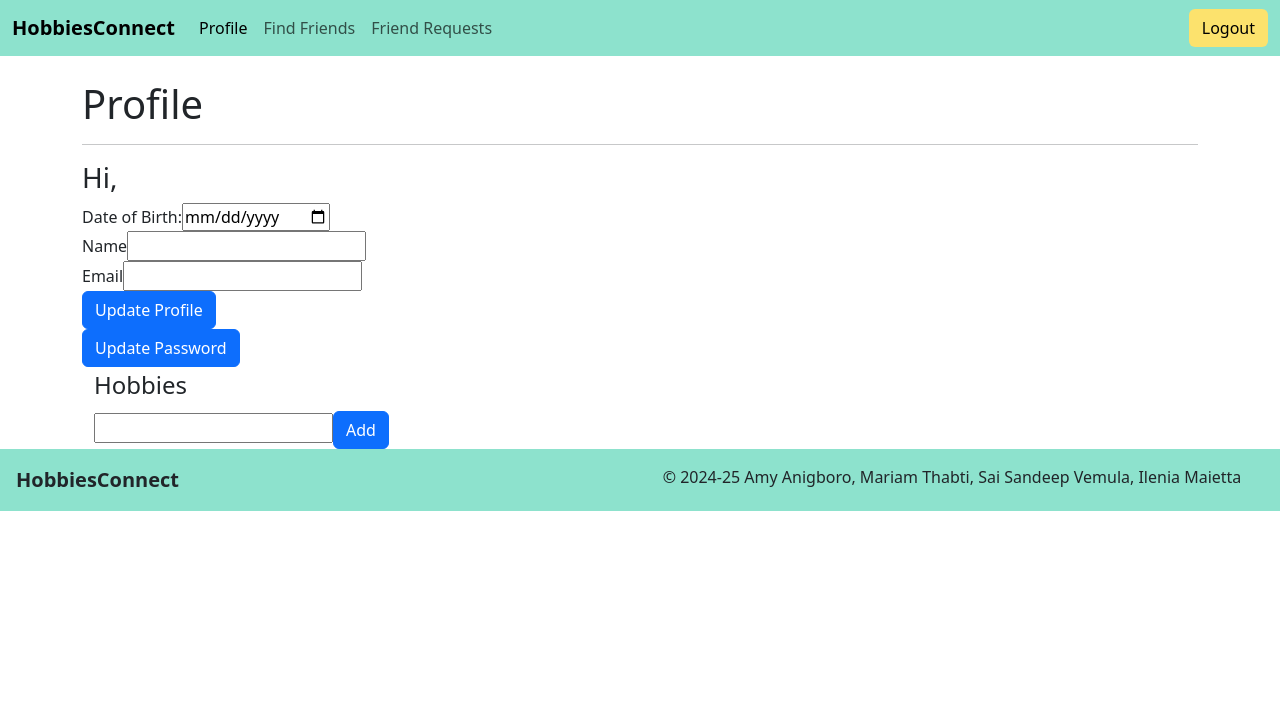
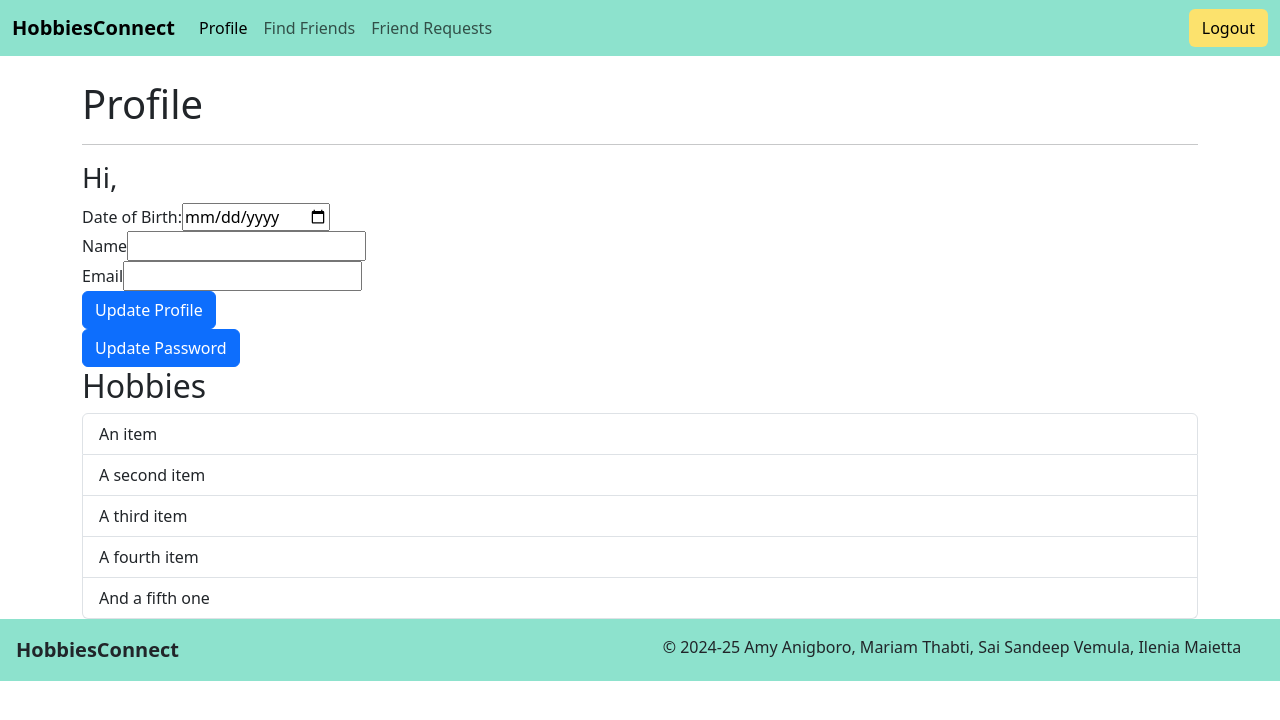
Before and after one commit to ileniadigital/HobbiesConnect, a Vue app in the folder frontend/: page / in a window 1280 px wide. Shown: the top 720 px of the page. Built offline with nearby package versions, Linux system fonts and the light colour scheme.

Commit message:
created hobby list component

```diff
--- /dev/null
+++ b/frontend/src/components/HobbyList.vue
@@ -0,0 +1,27 @@
+<template>
+    <h2>Hobbies</h2>
+    <ul class="list-group">
+        <li class="list-group-item">An item</li>
+        <li class="list-group-item">A second item</li>
+        <li class="list-group-item">A third item</li>
+        <li class="list-group-item">A fourth item</li>
+        <li class="list-group-item">And a fifth one</li>
+    </ul>
+</template>
+
+<script lang="ts">
+import { defineComponent } from "vue";
+export default defineComponent({
+    data() {
+        return {
+            hobbies: [
+                { name: "Reading" },
+                { name: "Swimming" },
+                { name: "Coding" }
+            ],
+        }
+    }
+})
+</script>
+
+<style scoped></style>
--- a/frontend/src/pages/Profile.vue
+++ b/frontend/src/pages/Profile.vue
@@ -33,7 +33,7 @@
       <button type="button" class="btn btn-primary">Update Password</button>
     </div>
   </div>
-  <div class="container">
+  <!-- <div class="container">
     <div class="row">
       <div class="col-md-12">
         <div class="hobbies">
@@ -54,25 +54,26 @@
         </div>
       </div>
     </div>
-  </div>
+  </div> -->
+  <HobbyList />
 </template>
 
 <script lang="ts">
 import { defineComponent } from "vue";
-import Header from "../components/Header.vue";
+import HobbyList from "../components/HobbyList.vue";
 
 export default defineComponent({
   components: {
-    Header
+    HobbyList,
   },
   data() {
     return {
       title: "Profile",
       username: "Amy123",
       hobbies: [
-        {name: "Reading"},
-        {name: "Swimming"},
-        {name: "Coding"}
+        { name: "Reading" },
+        { name: "Swimming" },
+        { name: "Coding" }
       ],
     }
   }
```
Lines whose indentation alone changed are shown as unchanged.
